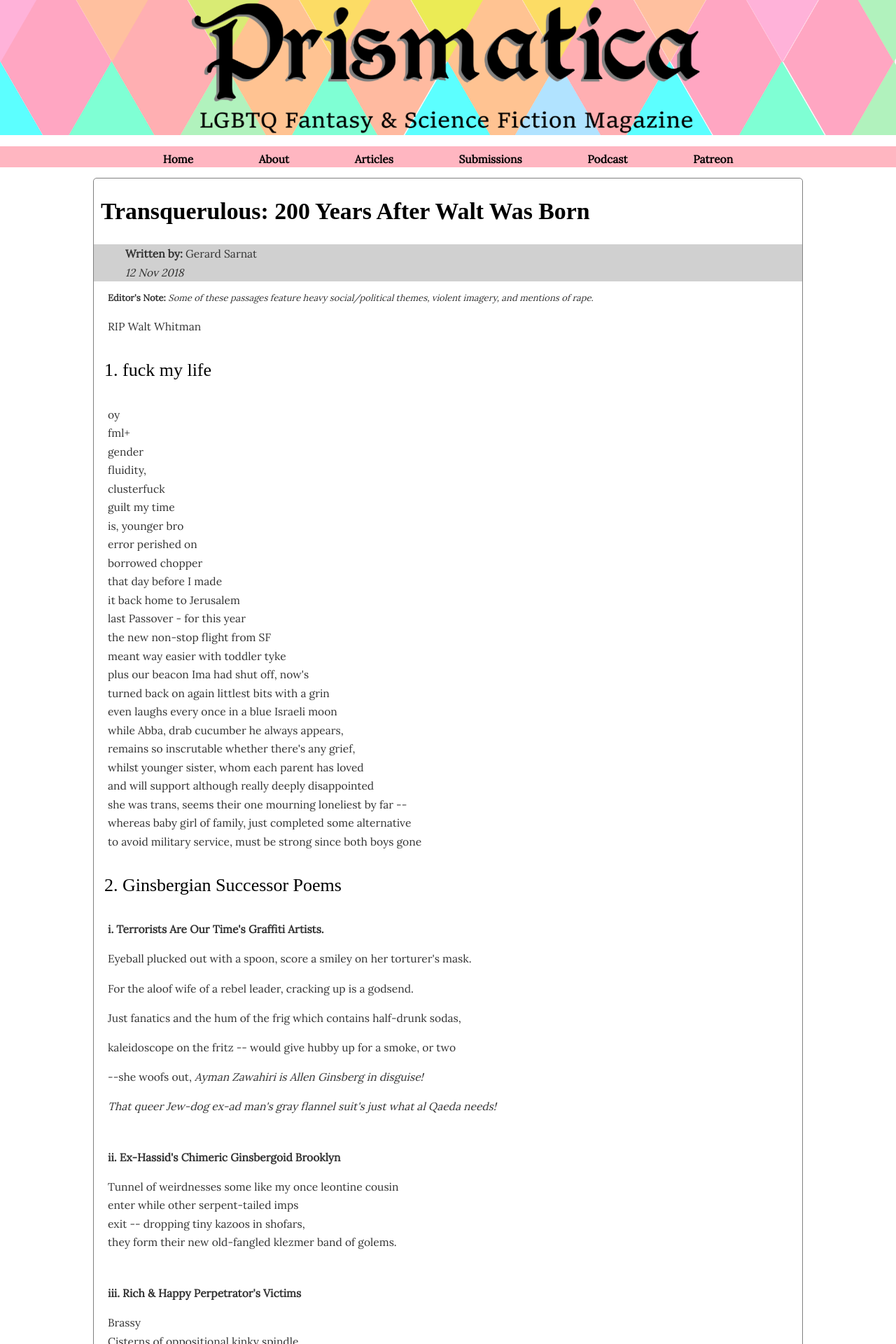
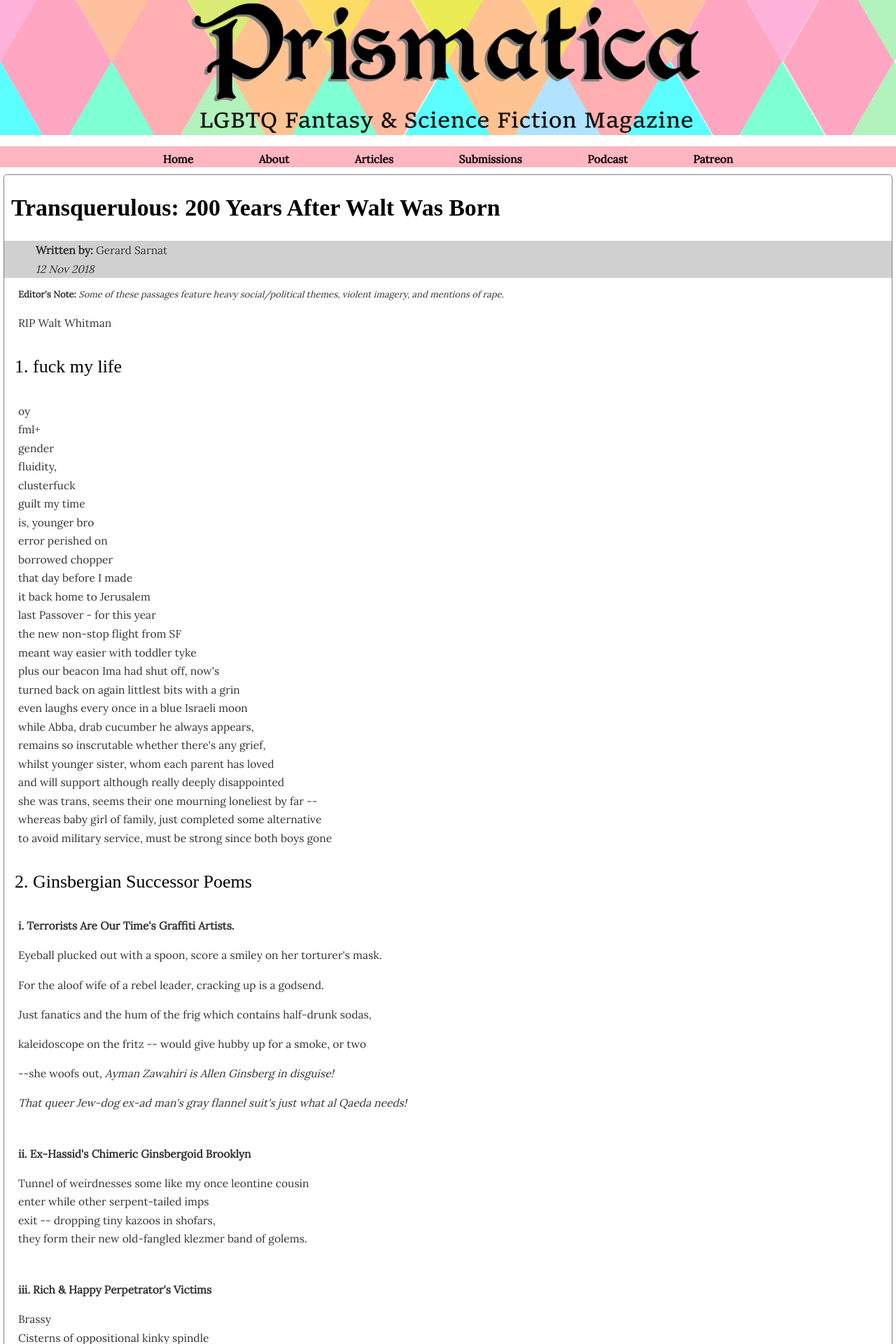
Before and after one commit to lazyadventurerpublishing/prismatica, a Jekyll site: the page built from _posts/2018-11-12-Transquerulous.html, in a window 1280 px wide. Shown: the top 1920 px of the page at 70% size. Built offline with Jekyll 4.4.1, drawn with Linux system fonts in a browser that asks for light colours; some web fonts are replaced; comment, search, counter and statistics services are not loaded.

Commit message:
Update main.css

```diff
--- a/css/main.css
+++ b/css/main.css
@@ -168,13 +168,6 @@ body {
                         margin: 5px;
                     }
 
-                    #postwrap {
-                        width: 80%;
-                        float: left;
-                        margin-left: 10%;
-                    }
-
-
 /* column contents */
 
                     #leftcolumnwrap {
```
